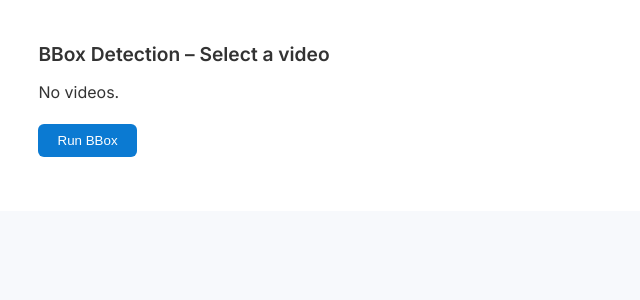
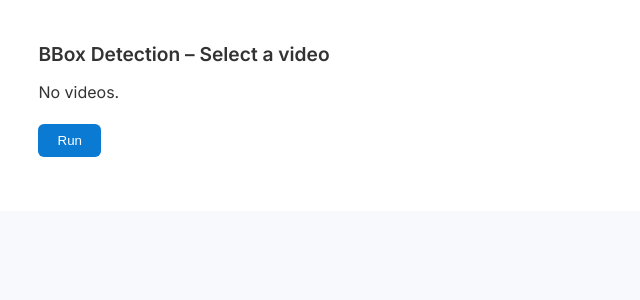
Before and after one commit to marutyan/Intelligent-Systems-Project, a Django app: page /selectDetect/ in a window 1280 px wide; the page is wider, and only the part inside the window is pictured. Shown: the top 300 px of that part, without its empty margins (0-640 px from the left). Run offline with Django 5.2, Linux system fonts and the light colour scheme; data that the repository does not hold is empty.

Commit message:
change name Run BBOX to Run

```diff
--- a/no06/templates/no06/select_detect.html
+++ b/no06/templates/no06/select_detect.html
@@ -44,7 +44,7 @@ button.run-btn:hover{background:var(--blue-dark);}
     {% empty %}
       <p>No videos.</p>
     {% endfor %}
-    <button class="run-btn" type="submit">Run BBox</button>
+    <button class="run-btn" type="submit">Run</button>
   </form>
 
   <div id="detect-result"></div>
```
